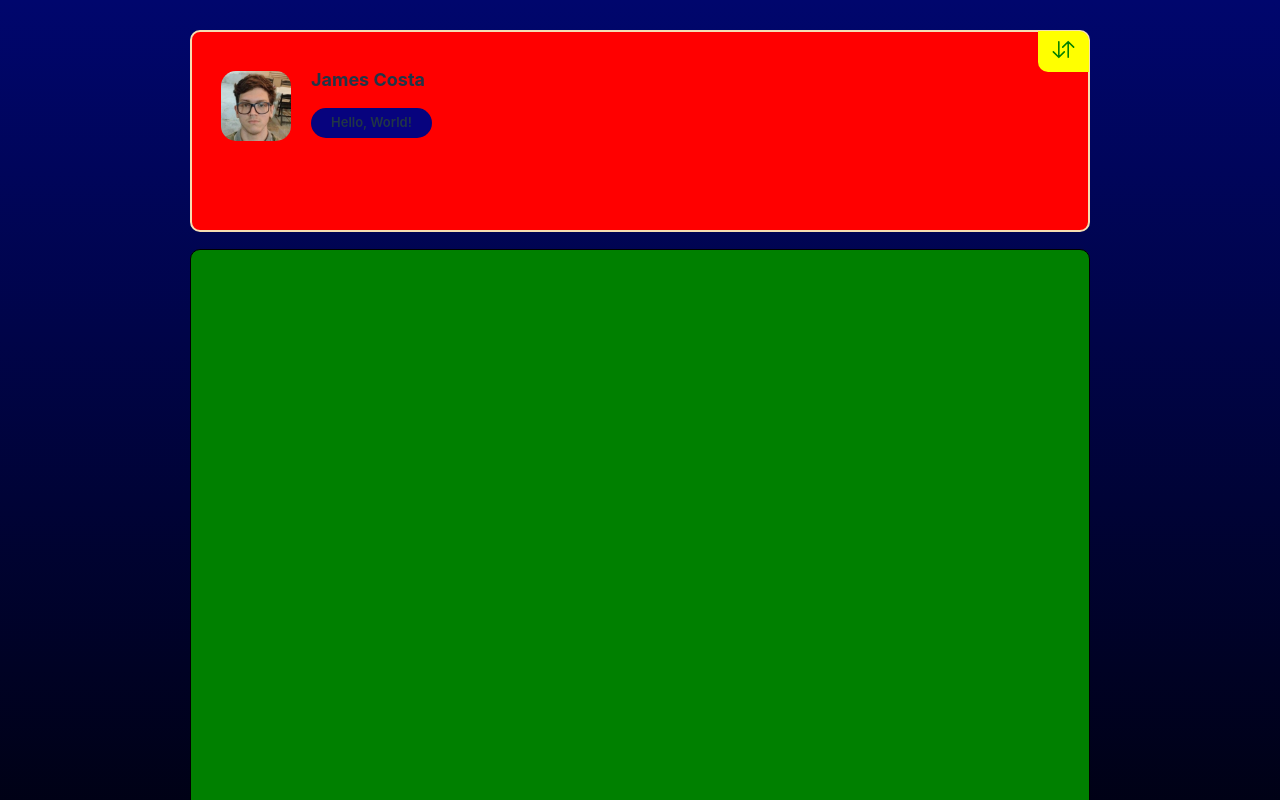
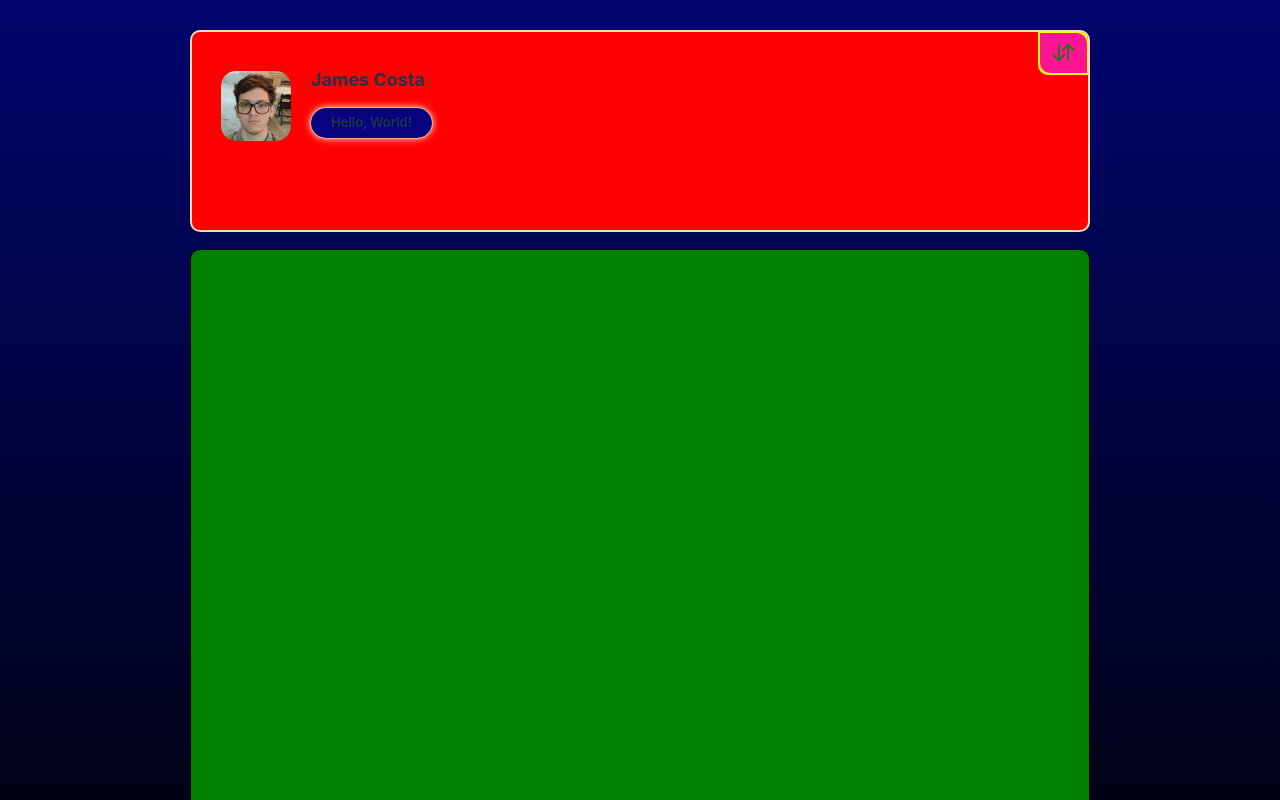
Before and after one commit to DropperDEV/portfolium, a React (Vite) app: page / in a window 1280 px wide. Shown: the top 800 px of the page. Built offline with nearby package versions, Linux system fonts and the light colour scheme.

Commit message:
feat: add animation transition on sidebar and stylized button and subtitle

```diff
--- a/src/ui/Sidebar.tsx
+++ b/src/ui/Sidebar.tsx
@@ -18,6 +18,10 @@ const ContainerSide = styled.aside<{$active: boolean;}>`
   border-radius: 10px;
   border: 2px solid wheat;
   margin-top: 10px;
+
+  overflow: hidden;
+  transition: 0.5s ease-in-out;
+
 
   display: flex;
   align-items: center;
@@ -76,14 +80,52 @@ const StyledSubTitle = styled.p`
   padding: 5px 50px 5px 50px;
   margin: 0px;
   text-align: center;
+  animation: glow 5s ease-in-out infinite alternate;
   @media ${device.lg} {
     padding: 5px 20px;
   }
+
+
+
+
+@keyframes glow {
+  from {
+    box-shadow: 0 0 0.5px #fff, 0 0 1px #fff, 0 0 2px #fff,
+    0 0 4px hsla(45, 100%, 90%, 0.5), 0 0 7px hsla(45, 100%, 90%, 0.5),
+    0 0 10px hsla(45, 100%, 90%, 0.5), 0 0 12px hsla(45, 100%, 90%, 0.5),
+    0 0 15px hsla(45, 100%, 90%, 0.5);
+  }
+  to {
+    box-shadow: 0 0 2.5px #ffffff0e;
+  }
+}
 `;
 
 const Button = styled.button`
   display: none;
   visibility: hidden;
+  transition: 0.25s ease;
+
+
+  &:before {
+    content: "";
+    position: absolute;
+    inset: 1px;
+    border-radius: inherit;
+    background: deeppink;
+    transition: orange;
+    z-index: -1;
+  }
+
+  &:hover,
+  &:focus {
+    background: greenyellow;
+  }
+
+  &:hover::before,
+  &:focus::before {
+    background: purple;
+  }
 
   @media ${device.lg} {
     display: block;
@@ -94,9 +136,10 @@ const Button = styled.button`
     border-radius: 0px 10px;
     color: green;
     background: yellow;
-    transition: cubic-bezier(0.075, 0.82, 0.165, 1);
+    transition: 0.25s ease;
     z-index: 1;
     padding: 5px 12px;
+    padding-top: 8px;
   }
 `;
 
```
